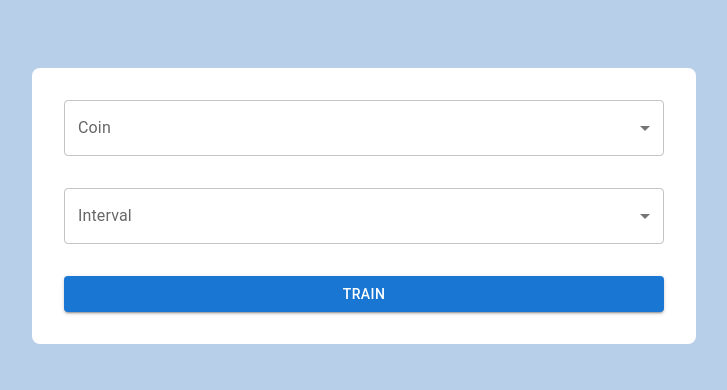
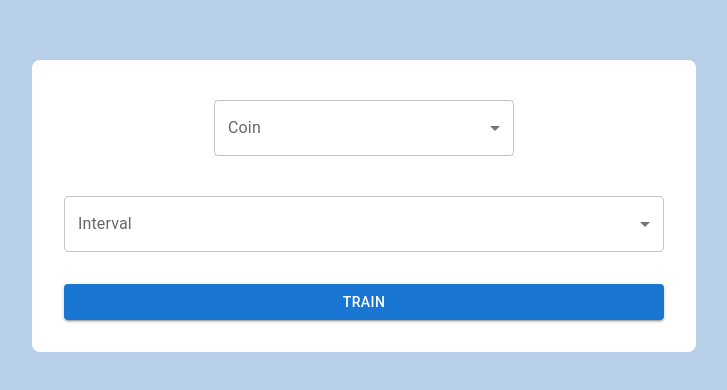
Before and after one commit to idocal/backtrade, a React (Create React App) app in the folder client/: page /train in a window 1280 px wide. Shown: the part 194-584 px from the top of the page, without its empty margins (276-1003 px from the left). Built offline with nearby package versions, Linux system fonts and the light colour scheme.

Commit message:
Adds multiple selection component

```diff
--- /dev/null
+++ b/client/src/components/MultipleSelectChip.js
@@ -0,0 +1,79 @@
+import * as React from 'react';
+import { useTheme } from '@mui/material/styles';
+import Box from '@mui/material/Box';
+import OutlinedInput from '@mui/material/OutlinedInput';
+import InputLabel from '@mui/material/InputLabel';
+import MenuItem from '@mui/material/MenuItem';
+import FormControl from '@mui/material/FormControl';
+import Select from '@mui/material/Select';
+import Chip from '@mui/material/Chip';
+
+const ITEM_HEIGHT = 48;
+const ITEM_PADDING_TOP = 8;
+const MenuProps = {
+  PaperProps: {
+    style: {
+      maxHeight: ITEM_HEIGHT * 4.5 + ITEM_PADDING_TOP,
+      width: 250,
+    },
+  },
+};
+
+function getStyles(name, val, theme) {
+  return {
+    fontWeight:
+      val.indexOf(name) === -1
+        ? theme.typography.fontWeightRegular
+        : theme.typography.fontWeightMedium,
+  };
+}
+
+export default function MultipleSelectChip(props) {
+  const theme = useTheme();
+  const [val, setVal] = React.useState([]);
+
+  const handleChange = (event) => {
+    const {
+      target: { value },
+    } = event;
+    setVal(
+      // On autofill we get a stringified value.
+      typeof value === 'string' ? value.split(',') : value,
+    );
+    props.handleSelect(event);
+  };
+
+  return (
+    <div>
+      <FormControl sx={{ m: 1, width: 300 }}>
+        <InputLabel id="demo-multiple-chip-label">{props.label}</InputLabel>
+        <Select
+          labelId="demo-multiple-chip-label"
+          id="multiple-chip"
+          multiple
+          value={val}
+          onChange={handleChange}
+          input={<OutlinedInput id="select-multiple-chip" label="Chip" />}
+          renderValue={(selected) => (
+            <Box sx={{ display: 'flex', flexWrap: 'wrap', gap: 0.5 }}>
+              {selected.map((value) => (
+                <Chip key={value} label={value} />
+              ))}
+            </Box>
+          )}
+          MenuProps={MenuProps}
+        >
+          {props.vals.map((propVal) => (
+            <MenuItem
+              key={propVal}
+              value={propVal}
+              style={getStyles(propVal, val, theme)}
+            >
+              {propVal}
+            </MenuItem>
+          ))}
+        </Select>
+      </FormControl>
+    </div>
+  );
+}
--- a/client/src/views/ConfigModal.js
+++ b/client/src/views/ConfigModal.js
@@ -2,12 +2,13 @@ import * as React from 'react';
 import BasicSelect from '../components/BasicSelect';
 import BasicDatePicker from '../components/BasicDatePicker';
 import Button from '@mui/material/Button';
+import MultipleSelectChip from '../components/MultipleSelectChip';
 
 const PROVIDER = 'binance';
 
 export default function ConfigModal(props) {
 
-    const [symbol, setSymbol] = React.useState('BTC');
+    const [symbol, setSymbol] = React.useState([]);
     const [interval, _setInterval] = React.useState('');
     const [startDate, setStartDate] = React.useState('');
     const [endDate, setEndDate] = React.useState('');
@@ -45,7 +46,8 @@ export default function ConfigModal(props) {
     return (
       <div className="modal">
         { props.mode !== 'test' &&
-            <BasicSelect label="Coin" options={props.defaults.coins} handleChange={handleCoinSelect} />
+            // <BasicSelect label="Coin" options={props.defaults.coins} handleChange={handleCoinSelect} />
+            <MultipleSelectChip vals={props.defaults.coins} label="Coin" handleSelect={handleCoinSelect}/>
         }
         <BasicSelect label="Interval" options={props.defaults.intervals} handleChange={handleIntervalSelect} />
         <BasicDatePicker label="Start Date" handleChange={handleStartSelect} />
```
